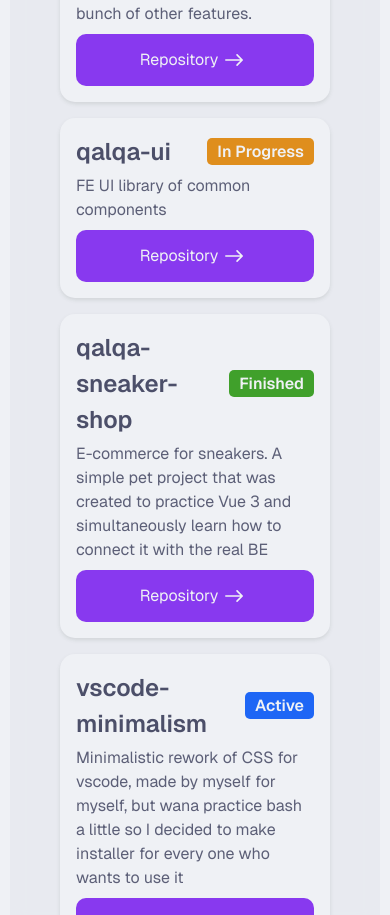
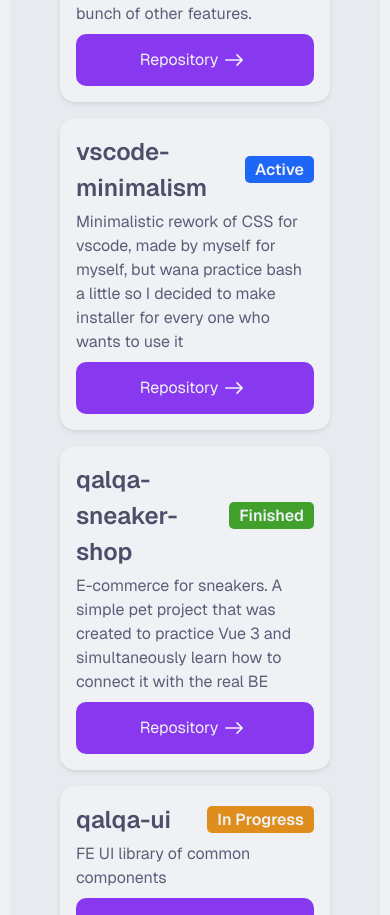
Before and after one commit to qalqa-dev/portfolio-site-upd, a React (Vite) app: page / in a window 390 px wide. Shown: the part 4566-5481 px from the top of the page. Built offline with nearby package versions, Linux system fonts and the light colour scheme; a web font is replaced by a local one.

Commit message:
fix: fixed rwd

```diff
--- a/src/components/ProjectCard/ProjectList.tsx
+++ b/src/components/ProjectCard/ProjectList.tsx
@@ -6,9 +6,16 @@
 };
 
 export const ProjectList: React.FC<ProjectListProps> = ({ projects }) => {
+  const sortedProjects = [...(projects.children ?? [])].sort((a, b) => {
+    const statusOrder = ['active', 'finished', 'in progress', 'cancelled'];
+    const statusAIndex = statusOrder.indexOf(a.status ?? '');
+    const statusBIndex = statusOrder.indexOf(b.status ?? '');
+    return statusAIndex - statusBIndex;
+  });
+
   return (
-    <div className="grid grid-cols-1 md:grid-cols-2 gap-4">
-      {projects.children?.map((project) => (
+    <div className="grid grid-cols-1 lg:grid-cols-2 gap-4">
+      {sortedProjects.map((project) => (
         <ProjectCard key={project.repo_href} project={project} />
       ))}
     </div>
--- a/src/components/ProjectList/ProjectCard.tsx
+++ b/src/components/ProjectList/ProjectCard.tsx
@@ -11,8 +11,8 @@
 export const ProjectCard: React.FC<ProjectCardProps> = ({ project }) => {
   return (
     <div
-      className={clsx(styles.card, 'flex flex-col md:flex-row', {
-        ['md:col-span-2']: project.deploy_href,
+      className={clsx(styles.card, 'flex flex-col lg:flex-row', {
+        ['lg:col-span-2']: project.deploy_href,
         ['order-[-1]']: project.deploy_href,
       })}
     >
--- a/src/pages/Main/Main.tsx
+++ b/src/pages/Main/Main.tsx
@@ -177,7 +177,7 @@
               <div className={styles.webview}>
                 <div className={styles.content}>
                   <h2 className={styles.title}>Contacts</h2>
-                  <ul className="flex flex-col gap-3 justify-center md:flex-row">
+                  <ul className="flex flex-col gap-3 md:gap-12 justify-center md:flex-row">
                     <li className={styles.iconItem}>
                       <MacIconWrapper>
                         <a
```
